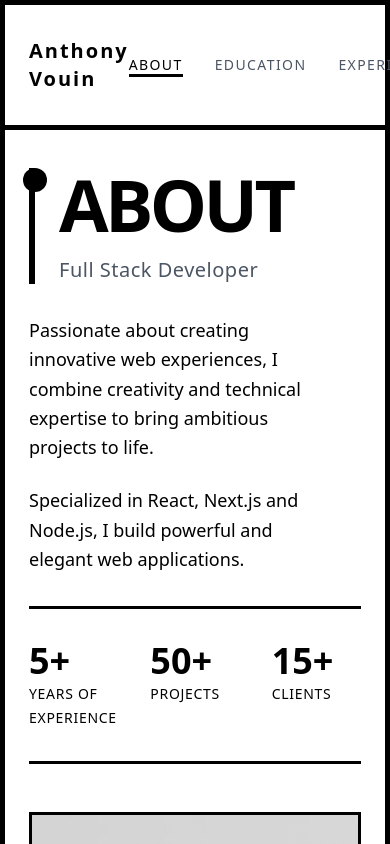
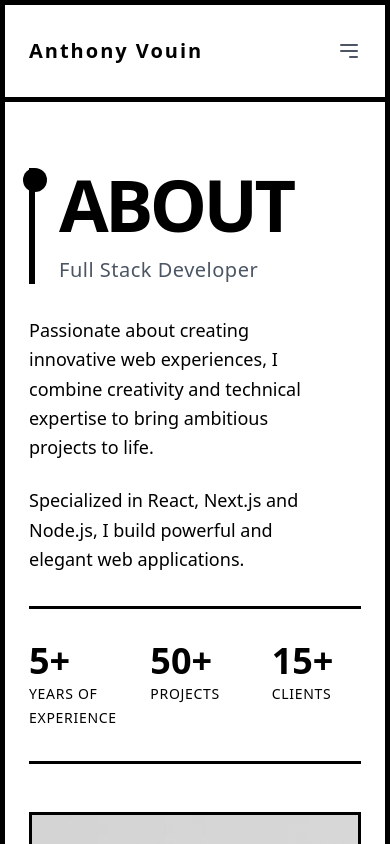
Before and after one commit to anthonyvouin/landingpage, a Next.js app: page / in a window 390 px wide. Shown: the top 844 px of the page. Built offline with nearby package versions, Linux system fonts and the light colour scheme.

Commit message:
add header

```diff
--- a/app/components/Header.tsx
+++ b/app/components/Header.tsx
@@ -5,6 +5,7 @@ import { useEffect, useState, useMemo } from 'react';
 
 const Header = () => {
   const [activeSection, setActiveSection] = useState('');
+  const [isMenuOpen, setIsMenuOpen] = useState(false);
 
   const navLinks = useMemo(() => ['About', 'Education', 'Experiences', 'Skills', 'Projects', 'Contact'], []);
 
@@ -27,8 +28,8 @@ const Header = () => {
   }, [navLinks]);
 
   return (
-    <header  className="calculHeader  fixed border-t-[5px] border-b-[5px] border-black top-0 z-50">
-      <div className="bg-white ">
+    <header className="calculHeader fixed border-t-[5px] border-b-[5px] border-black top-0 z-50">
+      <div className="bg-white">
         <nav className="flex items-center justify-between px-6 max-w-7xl mx-auto">
           <div className="py-8">
             <Link href="/" className="text-xl font-bold tracking-widest hover:opacity-70 transition-opacity">
@@ -36,10 +37,23 @@ const Header = () => {
             </Link>
           </div>
 
-          <div className="flex items-center space-x-8">
+          <div className="flex items-center md:hidden">
+            <button onClick={() => setIsMenuOpen(!isMenuOpen)} className="text-gray-600 focus:outline-none">
+              <svg className="w-6 h-6" fill="none" stroke="currentColor" viewBox="0 0 24 24" xmlns="http://www.w3.org/2000/svg">
+                {isMenuOpen ? (
+                  <path strokeLinecap="round" strokeLinejoin="round" strokeWidth={2} d="M6 18L18 6M6 6l12 12" />
+                ) : (
+                  <path strokeLinecap="round" strokeLinejoin="round" strokeWidth={2} d="M4 6h16M4 12h16m-7 6h7" />
+                )}
+              </svg>
+            </button>
+          </div>
+
+          <div className={`flex-col md:flex md:flex-row md:items-center md:space-x-8 ${isMenuOpen ? 'flex' : 'hidden'} md:flex`}>
+            <ul className={`flex-col md:flex md:flex-row md:space-x-8 ${isMenuOpen ? 'flex' : 'hidden'} md:flex`}>
               {navLinks.map((item) => (
+                <li key={item} className="py-2 md:py-0">
                   <Link
-                key={item}
                     href={`#${item.toLowerCase()}`}
                     className="text-sm font-medium tracking-widest uppercase relative group"
                   >
@@ -52,7 +66,9 @@ const Header = () => {
                       ${activeSection === item.toLowerCase() ? 'w-full' : 'w-0 group-hover:w-full'}`}>
                     </span>
                   </Link>
+                </li>
               ))}
+            </ul>
           </div>
         </nav>
       </div>
@@ -60,5 +76,4 @@ const Header = () => {
   );
 };
 
-
 export default Header;
--- a/app/page.tsx
+++ b/app/page.tsx
@@ -9,6 +9,7 @@ import Contact from './components/Contact';
 
 export default function Home() {
   return (
+
     <main className="bg-white border-[5px] border-black">
       <Header />
       <About />
```
Lines whose indentation alone changed are shown as unchanged.
